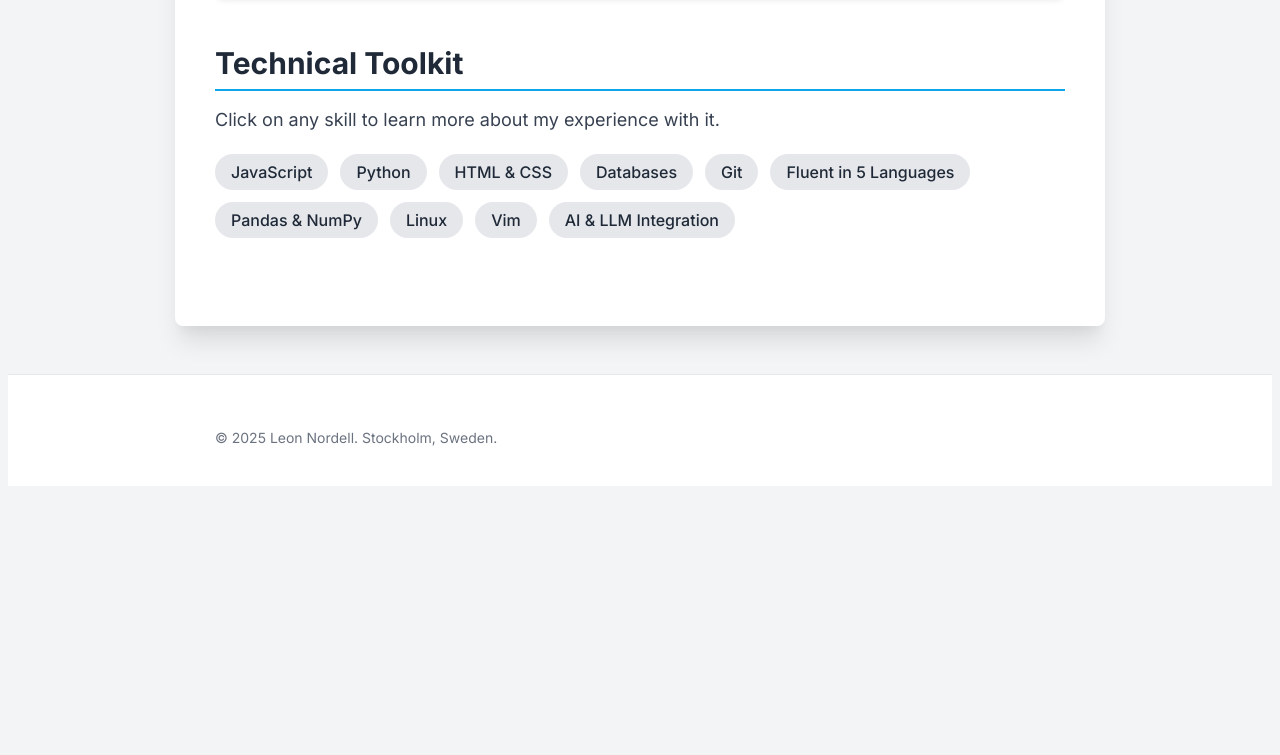
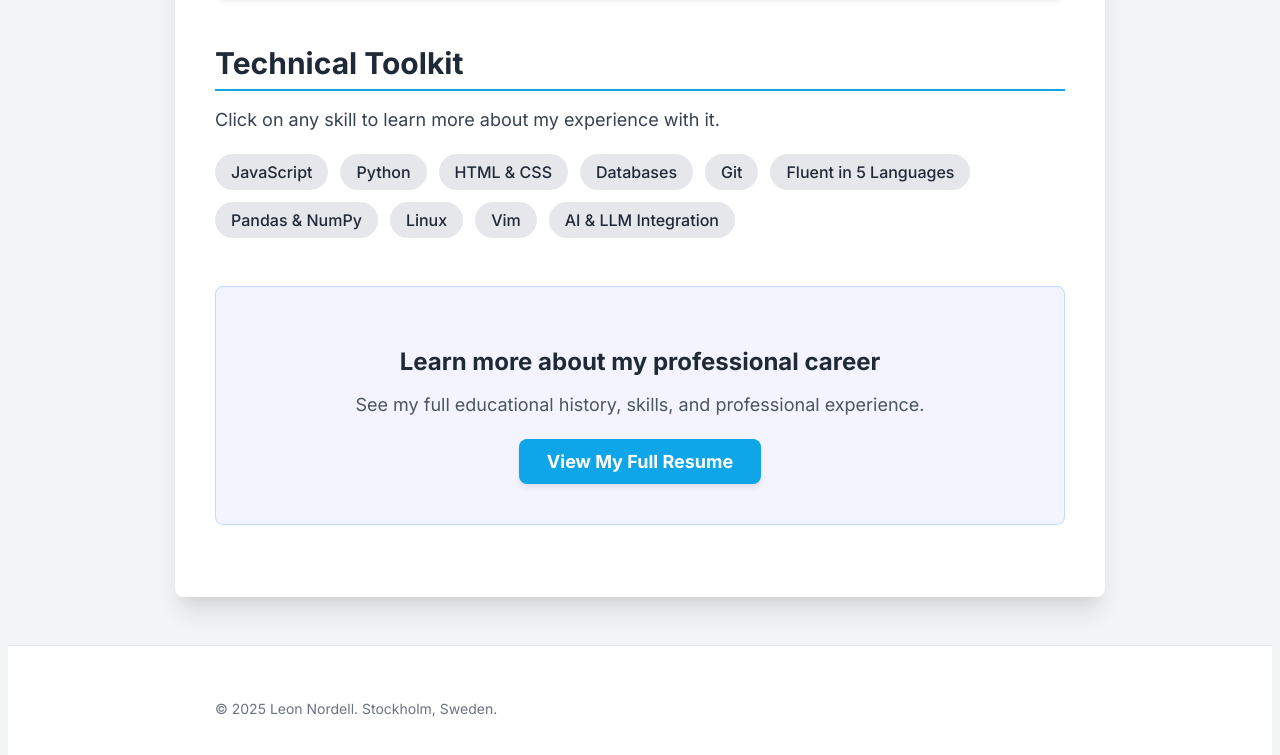
Before and after one commit to leedno/portfolio, a website: page index.html in a window 1280 px wide. Shown: the part 1346-2101 px from the top of the page. Before the commit the page ends 1840 px from the top, so only its background shows below. Drawn offline with Linux system fonts and the light colour scheme.

Commit message:
another resume button

```diff
--- a/index.html
+++ b/index.html
@@ -132,7 +132,13 @@
                 <span class="skill-item" data-skill="AI & LLM Integration">AI & LLM Integration</span>
             </div>
         </section>
-
+        <section class="cta-resume">
+            <h2 class="cta-heading">Learn more about my professional career</h2>
+            <p class="cta-text">See my full educational history, skills, and professional experience.</p>
+            <a href="resume.html" target="_blank" rel="noopener noreferrer" class="cta-button">
+                View My Full Resume
+            </a>
+        </section>
     </main>
 
     <footer class="footer">
--- a/style.css
+++ b/style.css
@@ -347,6 +347,51 @@ body {
     box-shadow: 0 4px 6px -1px rgba(0, 0, 0, 0.1); /* hover:shadow-md */
 }
 
+/*
+==================================================
+  8. RESUME CTA SECTION
+==================================================
+*/
+.cta-resume {
+    background-color: #f3f4ff; /* Very light blue background */
+    border: 1px solid #bfdbfe; /* Light blue border (blue-200) */
+    padding: 2.5rem;
+    margin-top: 1rem;
+    margin-bottom: 2rem;
+    border-radius: 0.5rem;
+    text-align: center;
+}
+
+.cta-heading {
+    font-size: 1.5rem; /* text-3xl */
+    font-weight: 600;
+    color: #1f2937;
+    margin-bottom: 0.5rem;
+}
+
+.cta-text {
+    font-size: 1.125rem;
+    color: #4b5563;
+    margin-bottom: 1.5rem;
+}
+
+.cta-button {
+    display: inline-block;
+    background-color: #0ea5e9; /* Blue accent color */
+    color: white;
+    font-size: 1.125rem;
+    font-weight: 600;
+    padding: 0.75rem 1.75rem;
+    border-radius: 0.5rem;
+    text-decoration: none;
+    transition: background-color 0.2s ease, transform 0.2s ease;
+    box-shadow: 0 4px 6px -1px rgba(0, 0, 0, 0.1);
+}
+
+.cta-button:hover {
+    background-color: #0284c7; /* Darker blue on hover */
+    transform: translateY(-1px);
+}
 
 /*
 ==================================================
```
